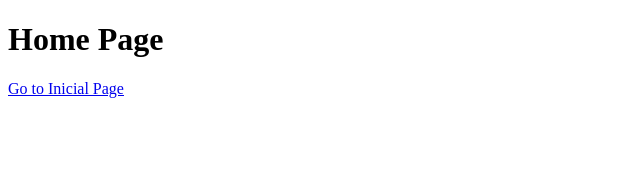
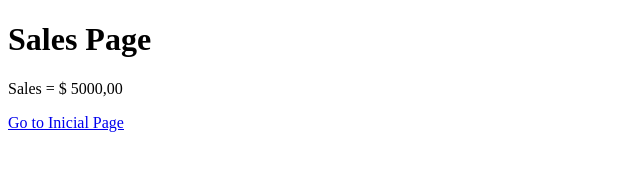
Before and after one commit to JuanAsbahr/Aprendizado-Github, a plain HTML site: page Sales.html in a window 1280 px wide. Shown: the whole page, without its empty margins (0-640 px from the left). Drawn offline with Linux system fonts and the light colour scheme.

Commit message:
Aprendizado de novo commit

```diff
--- a/Sales.html
+++ b/Sales.html
@@ -7,7 +7,8 @@
     <title>Document</title>
 </head>
 <body>
-    <h1>Home Page</h1>
+    <h1>Sales Page</h1>
+    <p>Sales = $ 5000,00</p>
     <a href="Index.html">Go to Inicial Page </a>
 </body>
 </html>
```
